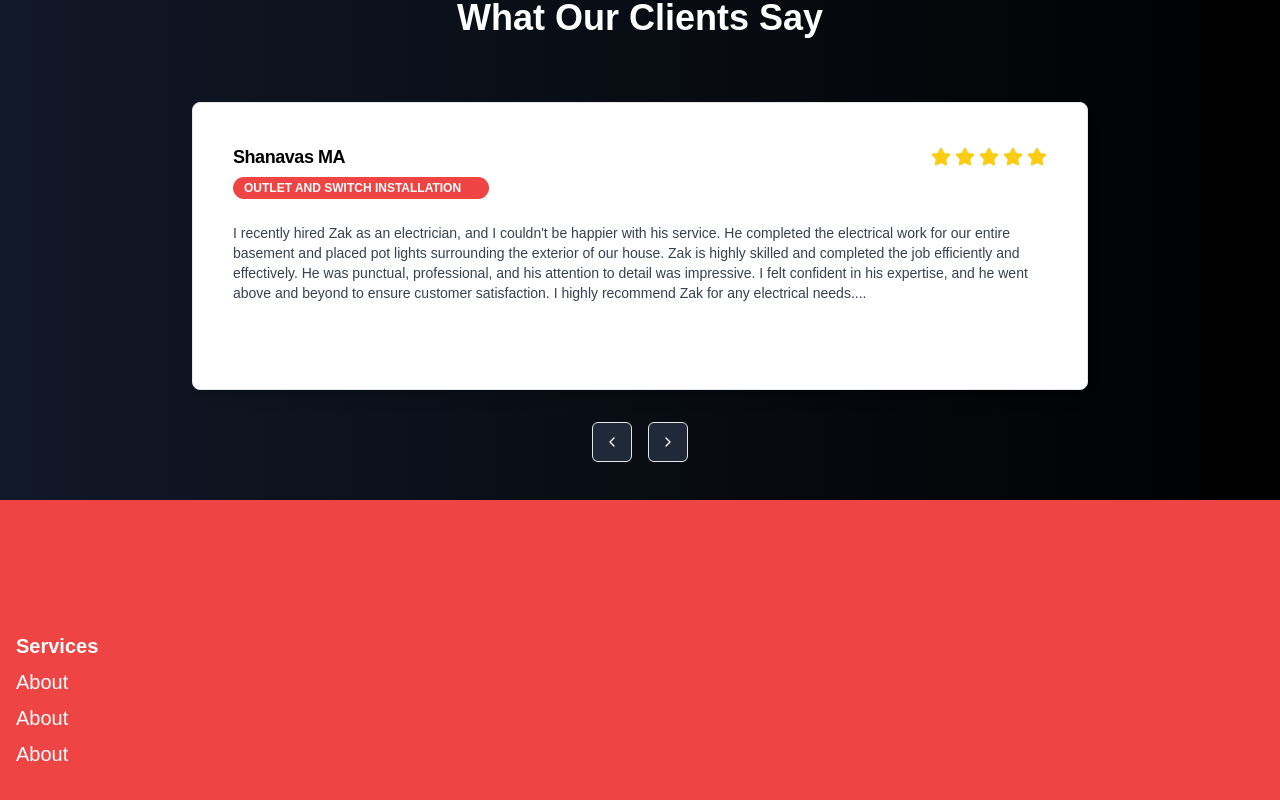
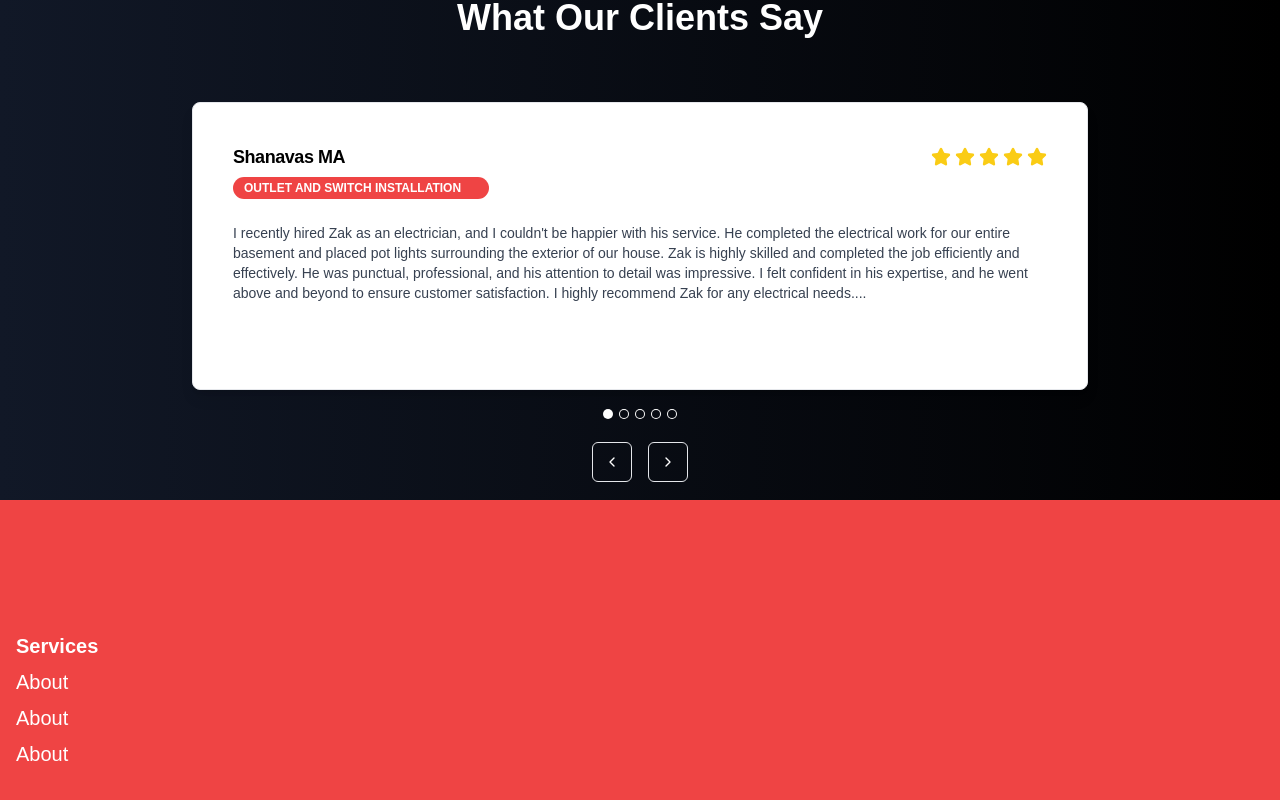
Before and after one commit to MGPychi/dalielectrique, a Next.js app: page / in a window 1280 px wide. Shown: the part 2920-3720 px from the top of the page. Built offline with nearby package versions, Linux system fonts and the light colour scheme.

Commit message:
improve the Rewviews component

```diff
--- a/src/app/_components/Reviews.tsx
+++ b/src/app/_components/Reviews.tsx
@@ -26,6 +26,21 @@ const testimonials = [
     rating: 5,
     review: "I had my electrical panel upgraded by this company and I'm thoroughly impressed. The technicians were knowledgeable, courteous, and explained every step of the process. They completed the job in a timely manner and left the work area spotless. I feel much safer knowing my home's electrical system is up to date. Excellent service!"
   },
+
+  {
+    name: "Massinissa bousbar",
+    service: "ELECTRICAL PANEL UPGRADE",
+    rating: 5,
+    review: "I had my electrical panel upgraded by this company and I'm thoroughly impressed. The technicians were knowledgeable, courteous, and explained every step of the process. They completed the job in a timely manner and left the work area spotless. I feel much safer knowing my home's electrical system is up to date. Excellent service!"
+  },
+
+  {
+    name: "Anes ben madour",
+    service: "ELECTRICAL PANEL UPGRADE",
+    rating: 5,
+    review: "I had my electrical panel upgraded by this company and I'm thoroughly impressed. The technicians were knowledgeable, courteous, and explained every step of the process. They completed the job in a timely manner and left the work area spotless. I feel much safer knowing my home's electrical system is up to date. Excellent service!"
+  },
+
 ]
 
 export default function SingleTestimonialCarousel() {
@@ -33,6 +48,11 @@ export default function SingleTestimonialCarousel() {
 
   const nextTestimonial = () => {
     setCurrentIndex((prevIndex) => (prevIndex + 1) % testimonials.length)
+  }
+  const goToTestimonial  = (idx:number)=>{
+    if(idx>=0 || idx<testimonials.length)
+    setCurrentIndex(idx)
+
   }
 
   const prevTestimonial = () => {
@@ -91,13 +111,19 @@ export default function SingleTestimonialCarousel() {
             </motion.div>
           </AnimatePresence>
 
+                    <div className="space-x-2 flex w-full justify-center mt-5">
+                        {testimonials.map((item,idx)=>(
+                            <div onClick={()=>goToTestimonial(idx)} className={ ` ${idx==currentIndex&&"bg-white"} ring-1 cursor-pointer ring-white w-2 h-2 rounded-full` }>
+                            </div>
+                        ))}
+                    </div>
           {/* Navigation buttons */}
-          <div className="flex justify-center mt-8 space-x-4">
+          <div className="flex justify-center mt-6 space-x-4">
             <Button
               variant="outline"
               size="icon"
               onClick={prevTestimonial}
-              className="bg-gray-800 text-white hover:bg-red-500 hover:text-white transition-colors duration-300"
+              className="bg-transparent text-white hover:bg-red-500 hover:text-white transition-colors duration-300"
             >
               <ChevronLeft className="h-5 w-5" />
             </Button>
@@ -105,7 +131,7 @@ export default function SingleTestimonialCarousel() {
               variant="outline"
               size="icon"
               onClick={nextTestimonial}
-              className="bg-gray-800 text-white hover:bg-red-500 hover:text-white transition-colors duration-300"
+              className="bg-transparent text-white hover:bg-red-500 hover:text-white transition-colors duration-300"
             >
               <ChevronRight className="h-5 w-5" />
             </Button>
```
